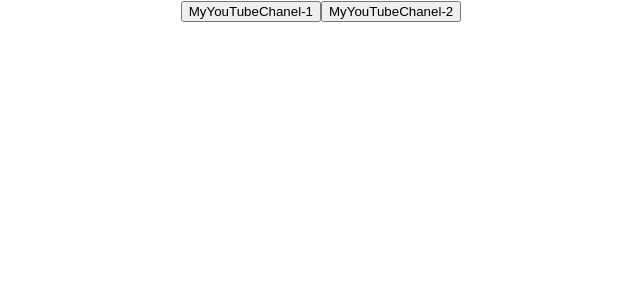
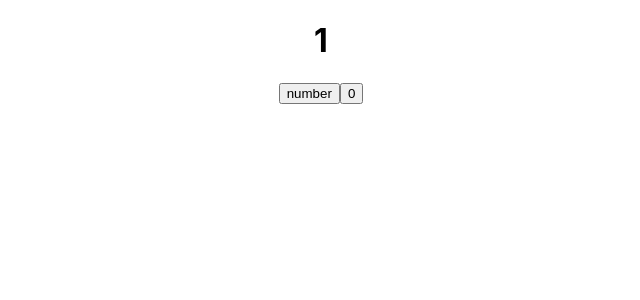
Before and after one commit to Pred1993/Mikrotaski, a React (Create React App) app in the folder mikrotaski/: page / in a window 1280 px wide. Shown: the top 300 px of the page, without its empty margins (319-959 px from the left). Built offline with nearby package versions, Linux system fonts and the light colour scheme.

Commit message:
mikrotaski useState

```diff
--- a/mikrotaski/src/App.tsx
+++ b/mikrotaski/src/App.tsx
@@ -1,24 +1,36 @@
-import React from 'react';
+import React, {useState} from 'react';
 import './App.css';
+import {Button} from "./components/Button";
 
 function App() {
-    // const myFirstSubscriber = (event: React.MouseEvent<HTMLButtonElement>) => {
-    //     console.log('Hellow I am Vasya')
+    // const Button1Foo = (subscriber: string, age: number) => {
+    //     console.log(subscriber, age)
     // }
-    // const myTwoSubscriber = (event: React.MouseEvent<HTMLButtonElement>) => {
-    //     console.log('Hellow I am Artem')
+    // const Button2Foo = (subscriber: string) => {
+    //     console.log(subscriber)
+    // }
+    // const Button3Foo = () => {
+    //     console.log('I am stupid button')
+    // }
+    let [a, setA] = useState(1)
+    const onClickHandler = () => {
+        setA(++a)
+    }
+    const numbing = () => {
+        setA(a = 0)
+    }
+    return (
+        <div className='App'>
+            {/*<Button name={'MyYouTubeChanel-1'} callBack={() => Button1Foo('I am Vasya', 21)}/>*/}
+            {/*<Button name={'MyYouTubeChanel-2'} callBack={() => Button2Foo('I am Ivan')}/>*/}
+            {/*<Button name={'MyYouTubeChanel-3'} callBack={Button3Foo}/>*/}
+            <h1>{a}</h1>
+            <button onClick={onClickHandler}>number</button>
+            <button onClick={numbing}>0</button>
+        </div>
+    )
 
-    const onClickHandler = (name: string) => {
-        console.log(name)
-    }
-        return (
-            <div className='App'>
-                {/*<button onClick={(event) => {console.log('Hellow')}}>MyYouTubeChanel-1</button>*/}
-                <button onClick={(event) => onClickHandler("Artem")}>MyYouTubeChanel-1</button>
-                <button onClick={(event) => onClickHandler('Vasya')}>MyYouTubeChanel-2</button>
-            </div>
-        )
-    }
+}
 
 
 export default App
--- /dev/null
+++ b/mikrotaski/src/components/Button.tsx
@@ -0,0 +1,16 @@
+import React from 'react';
+
+type ButtonPropsType = {
+    name: string,
+    callBack: () => void
+}
+export const Button = (props: ButtonPropsType) => {
+    const OnClickHandler = () => {
+        props.callBack()
+    }
+    return (
+        <button onClick={OnClickHandler}>{props.name}</button>
+    );
+};
+
+// event: React.MouseEvent<HTMLButtonElement>
```
